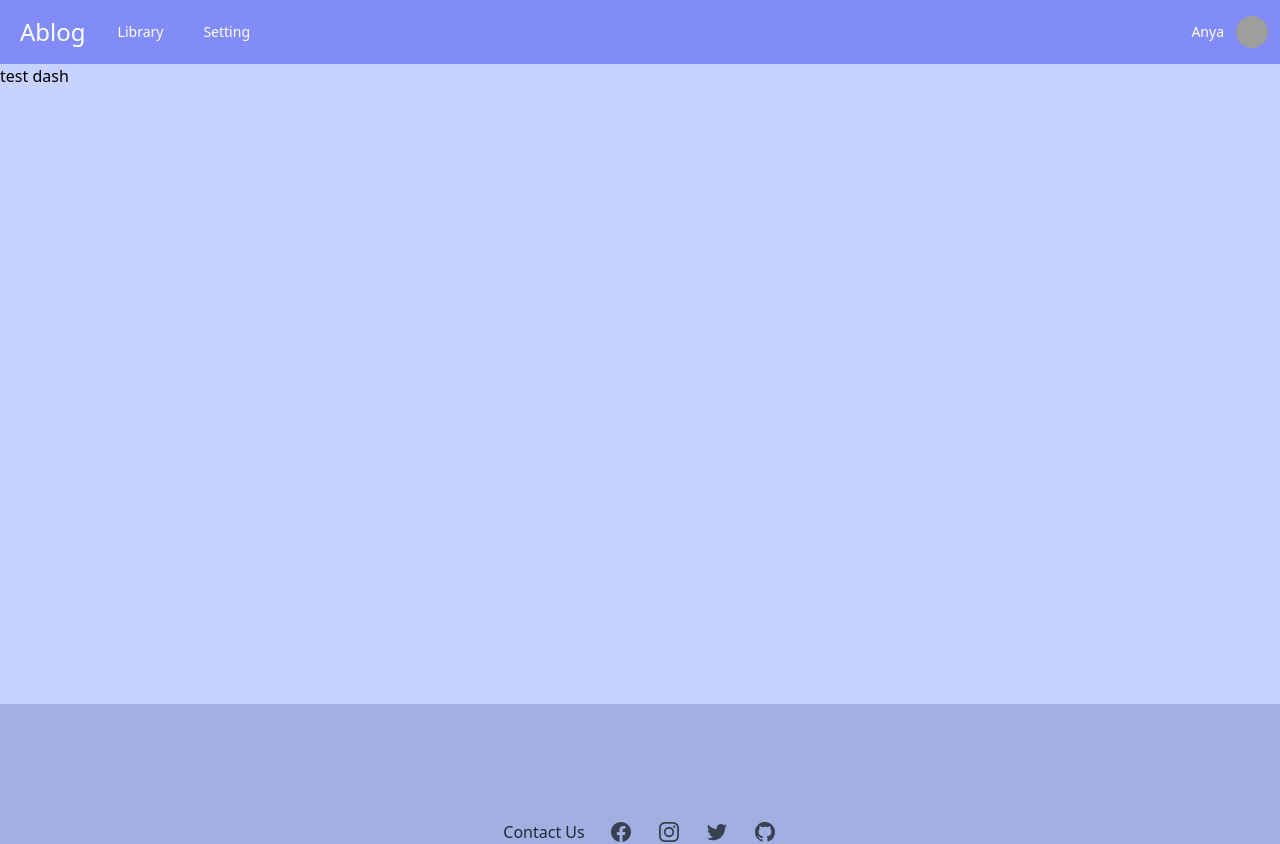
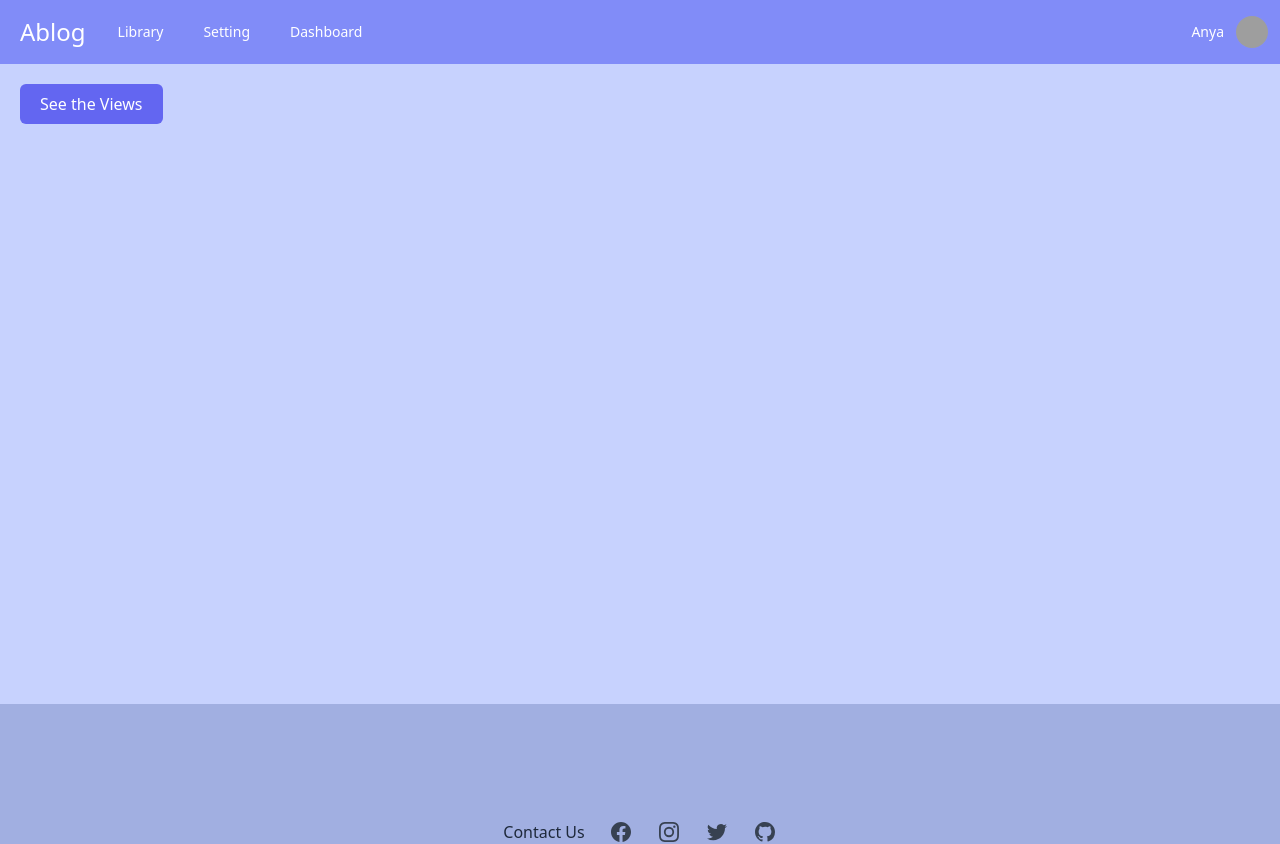
Before and after one commit to Marianplum/DES323_Ablog, a Django app: page /dash in a window 1280 px wide. Run offline with Django 4.2, Linux system fonts and the light colour scheme; data that the repository does not hold is empty; some libraries are stand-ins or nearby versions; grey boxes are pictures that could not be loaded.

Commit message:
update dash

```diff
--- a/hello_world/templates/ablog/components/header.html
+++ b/hello_world/templates/ablog/components/header.html
@@ -9,6 +9,7 @@
                <div class="flex space-x-4">
                    <a href="/home" class="px-3 text-white text-sm hover:text-black font-medium">Library</a>
                    <a href="/profile" class="px-3 text-white text-sm hover:text-black font-medium">Setting</a>
+                   <a href="/dash" class="px-3 text-white text-sm hover:text-black font-medium">Dashboard</a>
                </div>
            </div>
            <div class="flex items-center grow h-16 justify-end px-3">
--- a/hello_world/templates/ablog/dashboard.html
+++ b/hello_world/templates/ablog/dashboard.html
@@ -1,42 +1,120 @@
 {% extends 'ablog/layout.html' %}
+
+{% block title %} Dashboard {% endblock %}
 
 {% block content %}
 
-<h1> test dash </h1>
 
-<!-- <script>
-    async function refresh_visual() {
-    let weather_data = await
-    axios.get('https://api.open-meteo.com/v1/forecast?latitude=14.0135&longitude=100.5305&daily=temperature_2m_max,temperature_2m_min,rain_sum&timezone=Asia%2FBangkok&start_date=2023-10-18&
-    end_date=2023-10-25')
-    .then(function (response) {
-    // handle success
-    return response.data['daily'];
-    });
-    let temp_max = [];
-    let temp_min = [];
-    weather_data['time'].forEach((data, index) => {
-    let max_obj = {
-    "date": new Date(data),
-    "temperature": weather_data['temperature_2m_max'][index]
-    }
-    let min_obj = {
-    "date": new Date(data),
-    "temperature": weather_data['temperature_2m_min'][index]
-    }
-    temp_max.push(max_obj);
-    temp_min.push(min_obj);
-    });
-    const plot = Plot.plot({
-    marks: [
-    Plot.lineY(temp_max, { x: "date", y: "temperature", tip: "x", stroke: "red" }),
-    Plot.lineY(temp_min, { x: "date", y: "temperature", tip: "x", stroke: "blue" }),
-    ]
-    })
-    const div = document.getElementById('visual');
-    div.append(plot);
-    }
-    refresh_visual(); //Call refresh_visual methods when page is loaded
-</script> -->
+<head>
+    <script src="https://d3js.org/d3.v7.min.js"></script>
+    <script src="https://cdn.jsdelivr.net/npm/axios/dist/axios.min.js"></script>
+</head>
+
+<body>
+
+    <!-- <h1> test dash </h1> -->
+
+    <button id="fetchDataButton" class="m-5 text-center bg-indigo-500 text-white rounded-md h-10 px-5 hover:bg-indigo-400"> See the Views </button>
+    <div id="chart"></div>
+
+    <script>
+        async function display_visual() {
+
+            try {
+                const response = await axios.get('http://localhost:8000/apiBlog/');
+                return response.data;
+            } catch (error) {
+                console.error(error);
+                throw error;
+            }
+        }
+
+        // Define a function to create the chart using D3.js
+        function createChart(data) {
+            // Define the dimensions of the chart
+            const margin = { top: 20, right: 30, bottom: 40, left: 40 };
+            const width = 800 - margin.left - margin.right;
+            const height = 400 - margin.top - margin.bottom;
+
+            // Extract and format the data
+            const viewsData = data.map(d => ({
+                date: new Date(d.date), // Assuming date is in a suitable format
+                views: +d.views // Assuming views are provided as numbers
+            }));
+
+            // Create scales for the X and Y axes
+            const xScale = d3.scaleBand()
+                .domain(viewsData.map(d => d.date))
+                .range([0, width])
+                .padding(0.1);
+
+            const yScale = d3.scaleLinear()
+                .domain([0, d3.max(viewsData, d => d.views)])
+                .nice()
+                .range([height, 0]);
+
+            // Create an SVG container
+            const svg = d3.select('#chart')
+                .append('svg')
+                .attr('width', width + margin.left + margin.right)
+                .attr('height', height + margin.top + margin.bottom)
+                .append('g')
+                .attr('transform', `translate(${margin.left}, ${margin.top})`);
+
+            // Create and style the bars
+            svg.selectAll('rect')
+                .data(viewsData)
+                .enter()
+                .append('rect')
+                .attr('x', d => xScale(d.date))
+                .attr('y', d => yScale(d.views))
+                .attr('width', xScale.bandwidth())
+                .attr('height', d => height - yScale(d.views))
+                .attr('fill', 'steelblue');
+
+            // Create X and Y axes
+            const xAxis = d3.axisBottom(xScale);
+            const yAxis = d3.axisLeft(yScale);
+
+            svg.append('g')
+                .attr('class', 'x-axis')
+                .attr('transform', `translate(0, ${height})`)
+                .call(xAxis);
+
+            svg.append('g')
+                .attr('class', 'y-axis')
+                .call(yAxis);
+
+            // Add labels
+            svg.append('text')
+                .attr('x', width / 2)
+                .attr('y', height + margin.top + 20)
+                .attr('text-anchor', 'middle')
+                .text('Date');
+
+            svg.append('text')
+                .attr('transform', 'rotate(-90)')
+                .attr('x', -height / 2)
+                .attr('y', -margin.left)
+                .attr('text-anchor', 'middle')
+                .text('Views');
+
+        }
+
+        // Add a click event listener to fetch and display the data
+        document.getElementById('fetchDataButton').addEventListener('click', async () => {
+            try {
+                const data = await fetchDataFromApi();
+                createChart(data);
+            } catch (error) {
+                console.error('Failed to fetch and display data:', error);
+            }
+        });
+
+        display_visual()
+
+    </script>
+</body>
+
 
 {% endblock %}
--- a/hello_world/urls.py
+++ b/hello_world/urls.py
@@ -33,6 +33,7 @@ urlpatterns = [
     path("dash", core_views.dashboard),
 
 ]
+
 if settings.DEBUG:
     urlpatterns += static(settings.MEDIA_URL, document_root=settings.MEDIA_ROOT)
     urlpatterns += static(settings.STATIC_URL, document_root=settings.STATIC_ROOT)
```
